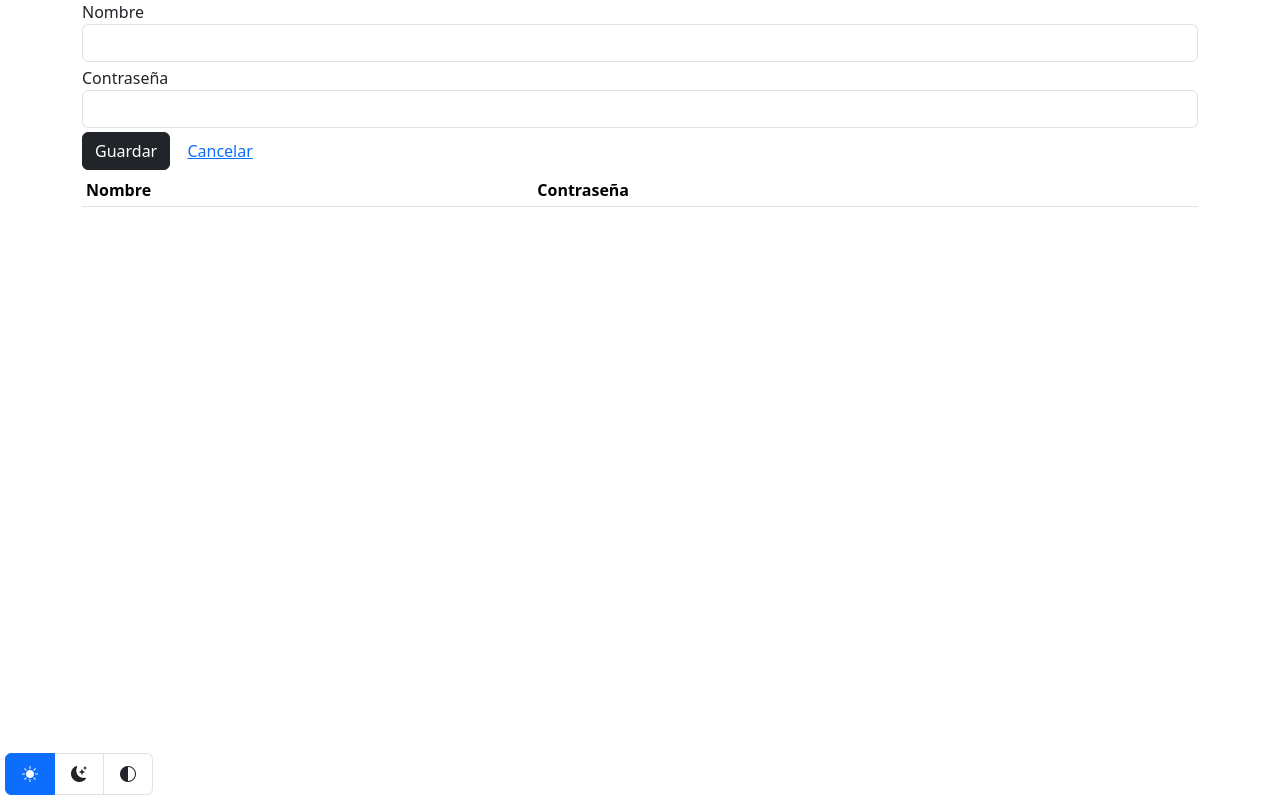
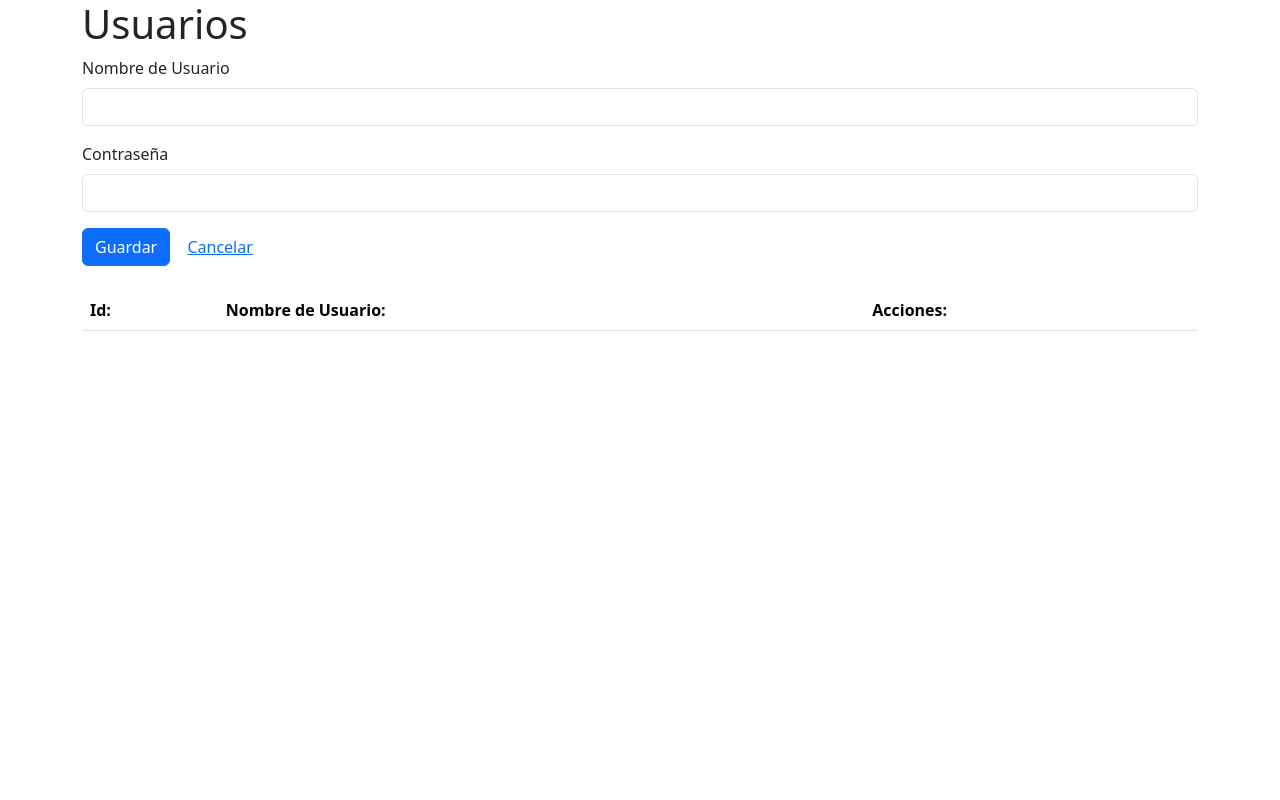
Before and after one commit to AridayPerez/flask7b, a Flask app: page / in a window 1280 px wide. Run offline with Flask 3, Linux system fonts and the light colour scheme; data that the repository does not hold is empty; some libraries are stand-ins or nearby versions.

Commit message:
Update app.html

```diff
--- a/templates/app.html
+++ b/templates/app.html
@@ -3,173 +3,101 @@
 <head>
     <meta charset="UTF-8">
     <meta name="viewport" content="width=device-width, initial-scale=1.0">
-
-    <link href="https://cdn.jsdelivr.net/npm/bootstrap@5.3.3/dist/css/bootstrap.min.css" rel="stylesheet" integrity="sha384-QWTKZyjpPEjISv5WaRU9OFeRpok6YctnYmDr5pNlyT2bRjXh0JMhjY6hW+ALEwIH" crossorigin="anonymous">
-
-    <script src="https://code.jquery.com/jquery-3.7.1.min.js" integrity="sha256-/JqT3SQfawRcv/BIHPThkBvs0OEvtFFmqPF/lYI/Cxo=" crossorigin="anonymous"></script>
-
+    <title>Usuarios Ariday</title>
+    <link href="https://cdn.jsdelivr.net/npm/bootstrap@5.3.3/dist/css/bootstrap.min.css" rel="stylesheet">
+    <script src="https://code.jquery.com/jquery-3.7.1.min.js"></script>
     <script src="https://js.pusher.com/8.2.0/pusher.min.js"></script>
-
-    <title>App</title>
 </head>
 <body>
     <div class="container">
-      <form id="frmUsuarios" method="post">
-          <input type="hidden" id="id" name="id">
+        <h1>Usuarios</h1>
 
-          <div class="mb-1">
-              <label for="nombre">Nombre</label>
-              <input type="text" id="nombre" name="nombre" class="form-control" required>
+        <!-- Formulario para crear o actualizar usuarios -->
+        <form id="frmUsuario" method="post">
+            <input type="hidden" id="id_usuario" name="id_usuario">
+            <div class="mb-3">
+                <label for="nombre_usuario" class="form-label">Nombre de Usuario</label>
+                <input type="text" id="nombre_usuario" name="nombre_usuario" class="form-control">
             </div>
-           <div class="mb-1">
-              <label for="contrasena">Contraseña</label>
-              <input type="password" id="contrasena" name="contrasena" class="form-control" required>
+            <div class="mb-3">
+                <label for="contrasena" class="form-label">Contraseña</label>
+                <input type="password" id="contrasena" name="contrasena" class="form-control">
             </div>
-          <div class="mb-1">
-              <button id="guardar" name="guardar" class="btn btn-dark">Guardar</button>
-              <button type="reset" id="cancelar" name="cancelar" class="btn btn-link">Cancelar</button>
-          </div>
+            <button id="guardar" class="btn btn-primary">Guardar</button>
+            <button type="reset" class="btn btn-link">Cancelar</button>
         </form>
-      <table class="table table-sm">
+
+        <!-- Tabla para mostrar los usuarios -->
+        <table class="table table-striped mt-4">
             <thead>
                 <tr>
-            <th>Nombre</th>
-            <th>Contraseña</th>
-            <th></th>
+                    <th>Id:</th>
+                    <th>Nombre de Usuario:</th>
+                    <th>Acciones:</th>
                 </tr>
             </thead>
             <tbody id="tbodyUsuarios"></tbody>
         </table>
     </div>
 
-    <script src="https://cdn.jsdelivr.net/npm/bootstrap@5.3.3/dist/js/bootstrap.bundle.min.js" integrity="sha384-YvpcrYf0tY3lHB60NNkmXc5s9fDVZLESaAA55NDzOxhy9GkcIdslK1eN7N6jIeHz" crossorigin="anonymous"></script>
-
-    <link rel="stylesheet" href="https://cdn.jsdelivr.net/npm/bootstrap-icons@1.11.3/font/bootstrap-icons.min.css">
-    <div class="app-float-button bg-body" style="z-index: 3; position: fixed; bottom: 5px; left: 5px; cursor: pointer;">
-        <ul class="list-group list-group-horizontal">
-            <li class="list-group-item" data-bs-theme-value="light">
-                <i class="bi bi-sun-fill"></i>
-            </li>
-            <li class="list-group-item" data-bs-theme-value="dark">
-                <i class="bi bi-moon-stars-fill"></i>
-            </li>
-            <li class="list-group-item" data-bs-theme-value="auto">
-                <i class="bi bi-circle-half"></i>
-            </li>
-        </ul>
-    </div>
     <script>
-        var bootstrapTheme = localStorage.getItem("theme");
-
-        function getPreferredTheme() {
-            if (bootstrapTheme) {
-                return bootstrapTheme;
-            }
-
-            return window.matchMedia("(prefers-color-scheme: dark)").matches ? "dark" : "light";
-        }
-
-        function setTheme(theme) {
-            if (theme === "auto" && window.matchMedia("(prefers-color-scheme: dark)").matches) {
-                document.documentElement.setAttribute("data-bs-theme", "dark");
-            }
-            else {
-                document.documentElement.setAttribute("data-bs-theme", ((theme === "auto") ? "light" : theme));
-            }
-        }
-
-        function showActiveTheme(theme) {
-            $("[data-bs-theme-value]").removeClass("bg-primary text-white active");
-            $(`[data-bs-theme-value="${theme}"]`).addClass("bg-primary text-white active");
-        }
-
-        $(document).on("click", '[data-bs-theme-value]', function () {
-            const theme = this.getAttribute("data-bs-theme-value");
-            localStorage.setItem("theme", theme);
-            setTheme(theme);
-            showActiveTheme(theme);
+        // Cargar usuarios al cargar la página
+        function cargarUsuarios() {
+            $.get("/usuarios", function (usuarios) {
+                $("#tbodyUsuarios").html("");
+                usuarios.forEach(function (usuario) {
+                    $("#tbodyUsuarios").append(`
+                        <tr>
+                            <td>${usuario.Id_Usuario}</td>
+                            <td>${usuario.Nombre_Usuario}</td>
+                            <td>
+                                <button class="btn btn-primary btn-editar" data-id="${usuario.Id_Usuario}">Editar</button>
+                                <button class="btn btn-danger btn-eliminar" data-id="${usuario.Id_Usuario}">Eliminar</button>
+                            </td>
+                        </tr>
+                    `);
                 });
-
-        window.matchMedia("(prefers-color-scheme: dark)").addEventListener("change", function () {
-            if (!["light", "dark"].includes(bootstrapTheme)) {
-                setTheme(getPreferredTheme());
-            }
-        });
-
-        document.addEventListener("DOMContentLoaded", function () {
-            setTheme(bootstrapTheme);
-            showActiveTheme(getPreferredTheme());
-        });
-    </script>
-
-    <script>
-        window.addEventListener("load", function () {
-            function buscar() {
-                $.get("/buscar", function (respuesta) {
-                    $("#tbodyUsuarios").html("");
-
-                    for (var x in respuesta) {
-                        var usuarioss = respuesta[x];
-
-                        $("#tbodyUsuarios").append(`<tr>
-                            <td>${usuarioss["Nombre_Usuario"]}</td>
-                            <td>${usuarioss["Contrasena"]}</td>
-                            <td>
-                                <button class="btn btn-primary btn-editar" data-id="${usuarioss["Id_Usuario"]}">Editar</button>
-                                <button class="btn btn-danger btn-eliminar" data-id="${usuarioss["Id_Usuario"]}">Eliminar</button>
-                            </td>
-                        </tr>`);
-                    }
             });
         }
 
-            buscar();
-
+        // Editar usuario usando ruta sin query string
         $(document).on("click", ".btn-editar", function () {
-                var id = $(this).attr("data-id");
-
-                $.get("/editar", { id: id }, function (respuesta) {
-                    var usuarioss = respuesta[0];
-
-                    $("#id").val(usuarioss["Id_Usuario"]).trigger("focus");
-                    $("#nombre").val(usuarioss["Nombre_Usuario"]);
-                    $("#contrasena").val(usuarioss["Contrasena"]);
+            const id_usuario = $(this).data("id");
+            $.get(`/usuarios/editar/${id_usuario}`, function (usuario) {
+                $("#id_usuario").val(usuario.Id_Usuario);
+                $("#nombre_usuario").val(usuario.Nombre_Usuario);
+                $("#contrasena").val(usuario.Contrasena);
             });
         });
 
+        // Eliminar usuario usando ID en la URL
         $(document).on("click", ".btn-eliminar", function () {
-                if (!confirm("¿Seguro que deseas eliminar este registro?")) {
-                    return;
-                }
-
-                var id = $(this).attr("data-id");
-
-                $.post("/eliminar", { id: id }, function () {
-                    buscar(); // Actualiza la tabla después de eliminar
+            if (!confirm("¿Deseas eliminar este usuario?")) return;
+            const id_usuario = $(this).data("id");
+            $.post(`/usuarios/eliminar/${id_usuario}`, function () {
+                cargarUsuarios();
             });
         });
 
-            $("#frmUsuarios").submit(function (event) {
+        // Guardar o actualizar usuario
+        $("#frmUsuario").submit(function (event) {
             event.preventDefault();
-
-                $.post("/guardar", $(this).serialize(), function () {
-                    $("#frmUsuarios").get(0).reset();
-                    buscar(); // Actualiza la tabla después de guardar
+            const url = $("#id_usuario").val() ? "/usuarios/guardar" : "/usuarios/guardar";
+            $.post(url, $(this).serialize(), function () {
+                $("#frmUsuario").get(0).reset();
+                cargarUsuarios();
             });
-            }).on("reset", function () {
-                $("#id").val("");
         });
 
-            Pusher.logToConsole = true;
+        // Cargar usuarios al inicio
+        $(document).ready(function () {
+            cargarUsuarios();
 
-            var pusher = new Pusher('87d2c26ba36c6da2dc5f', {
-                cluster: 'us2'
-            });
-
-            var channel = pusher.subscribe("canalRegistrosusuarioss");
-
-            channel.bind("registrousuarioss", function () {
-                buscar();
+            // Pusher para actualizaciones en tiempo real
+            const pusher = new Pusher("87d2c26ba36c6da2dc5f", { cluster: "us2" });
+            const channel = pusher.subscribe("canalUsuarios");
+            channel.bind("actualizacion", function () {
+                cargarUsuarios();
             });
         });
     </script>
```
Lines whose indentation alone changed are shown as unchanged.
